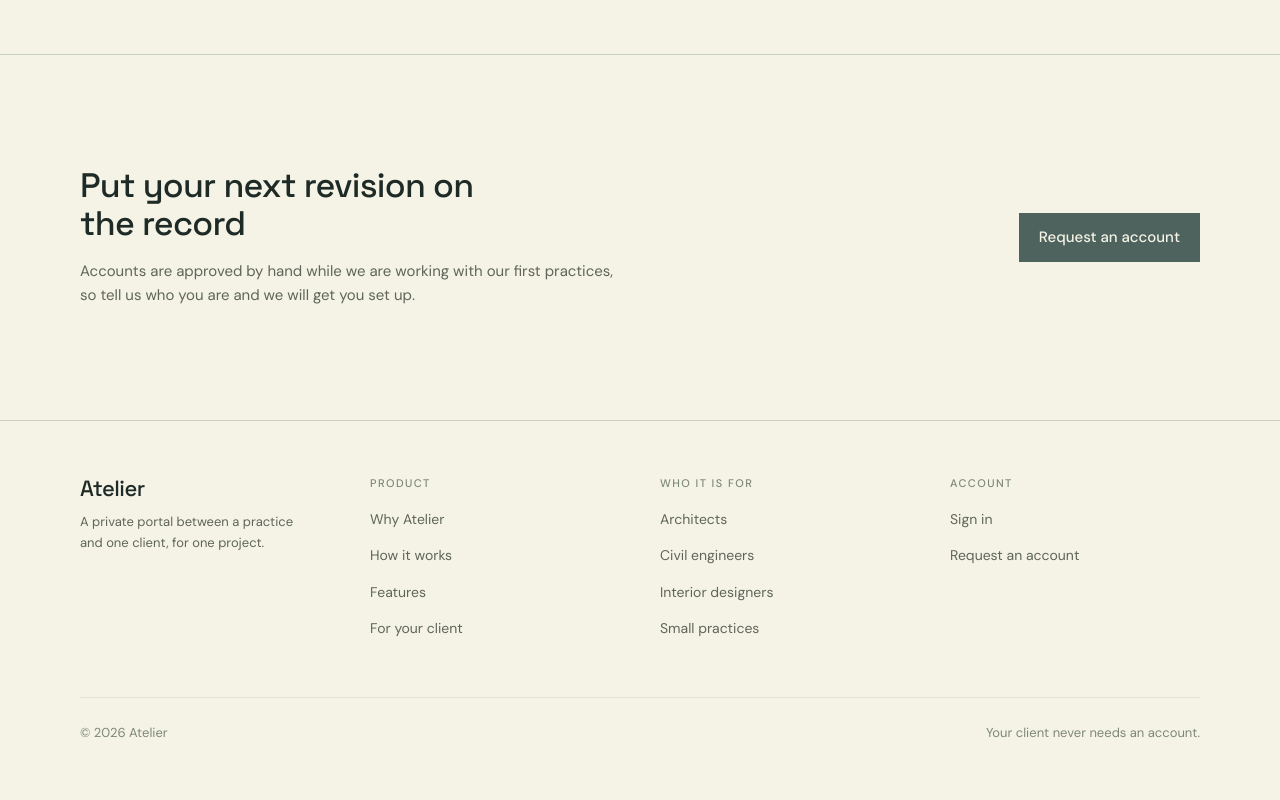
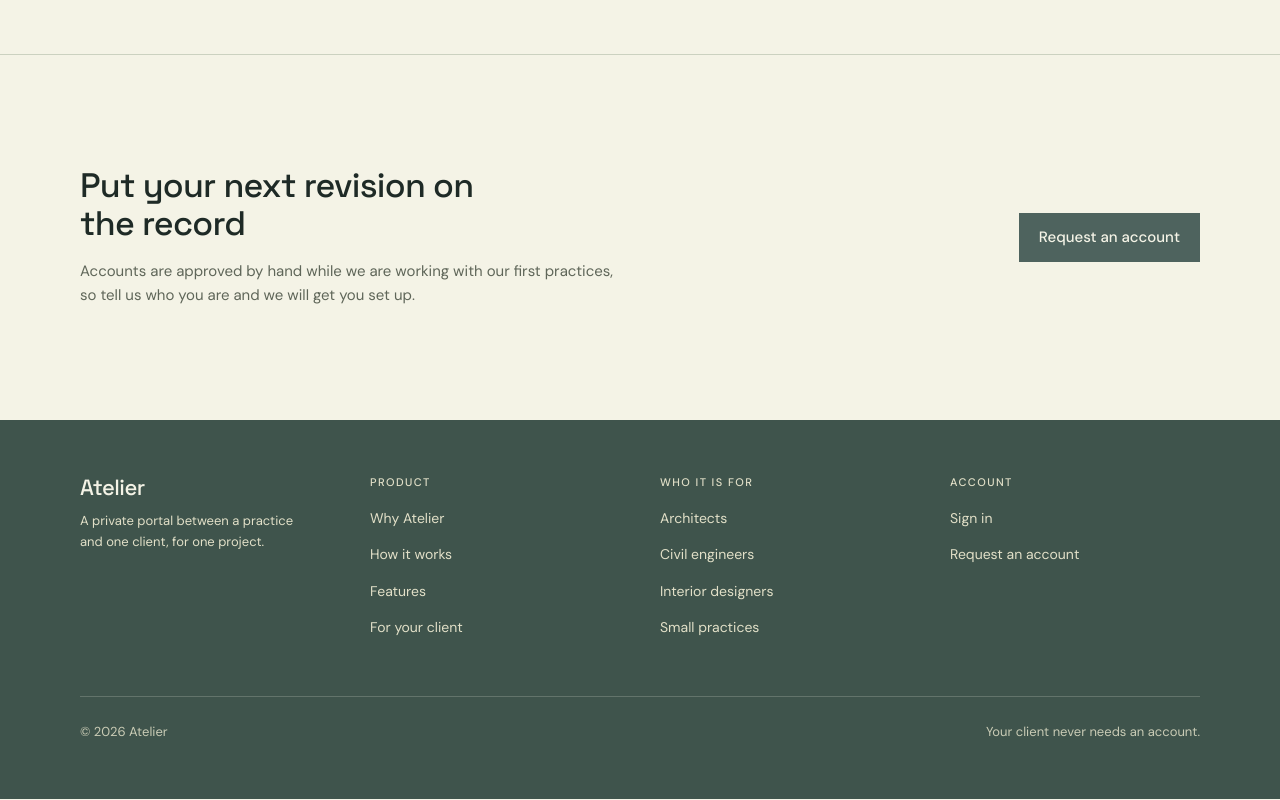
Before and after one commit to sachu1105/drafo, a Next.js app in the folder frontend/: page / in a window 1280 px wide. Shown: the part 3717-4517 px from the top of the page. Built offline with nearby package versions, Linux system fonts and the light colour scheme; no server answers.

Commit message:
updated the footer

```diff
--- a/frontend/src/components/marketing/Footer.tsx
+++ b/frontend/src/components/marketing/Footer.tsx
@@ -28,16 +28,29 @@ const COLUMNS: { heading: string; links: { label: string; href: string }[] }[] =
   },
 ];
 
+/**
+ * The page ends on the brand rather than trailing off.
+ *
+ * Six sections of near-white in a row left the foot of the page looking
+ * bleached, and the last thing a visitor sees was the faintest thing on it.
+ * This closes the page against the same brandDark the How band opens with, so
+ * the two dark blocks bracket the light ones between them.
+ *
+ * Only two of the palette greens survive on this ground: paper at 7.3:1 and
+ * sand at 6.1:1. Sage lands at 3.7 and olive at 2.3, so neither can carry
+ * text here however quiet the line is meant to be -- the dimmest usable step
+ * is sand held at 85%, which is 4.9:1 and still clears AA.
+ */
 export function Footer() {
   return (
-    <footer className="border-t border-rule">
+    <footer className="bg-brandDark text-paper">
       <div className="mx-auto max-w-shell px-4 py-14 sm:px-8">
         <div className="grid gap-10 sm:grid-cols-2 lg:grid-cols-4">
           <div>
             <p className="font-display text-[1.375rem] leading-none tracking-tight">
               Atelier
             </p>
-            <p className="mt-3 max-w-[26ch] text-[0.8125rem] leading-relaxed text-muted">
+            <p className="mt-3 max-w-[26ch] text-[0.8125rem] leading-relaxed text-sand">
               A private portal between a practice and one client, for one
               project.
             </p>
@@ -45,14 +58,14 @@ export function Footer() {
 
           {COLUMNS.map((column) => (
             <div key={column.heading}>
-              <h2 className="eyebrow">{column.heading}</h2>
+              <h2 className="eyebrow text-sand">{column.heading}</h2>
               <ul className="mt-4 space-y-2.5">
                 {column.links.map((link) => (
                   <li key={link.label + link.href}>
                     <Link
                       href={link.href}
-                      className="text-[0.875rem] text-muted transition-colors
-                                 duration-150 hover:text-ink"
+                      className="text-[0.875rem] text-sand transition-colors
+                                 duration-150 hover:text-paper"
                     >
                       {link.label}
                     </Link>
@@ -63,11 +76,11 @@ export function Footer() {
           ))}
         </div>
 
-        <div className="mt-14 flex flex-wrap items-center justify-between gap-3 border-t border-ruleSoft pt-6">
-          <p className="text-[0.8125rem] text-faint">
+        <div className="mt-14 flex flex-wrap items-center justify-between gap-3 border-t border-paper/20 pt-6">
+          <p className="text-[0.8125rem] text-sand/85">
             © {new Date().getFullYear()} Atelier
           </p>
-          <p className="text-[0.8125rem] text-faint">
+          <p className="text-[0.8125rem] text-sand/85">
             Your client never needs an account.
           </p>
         </div>
```
